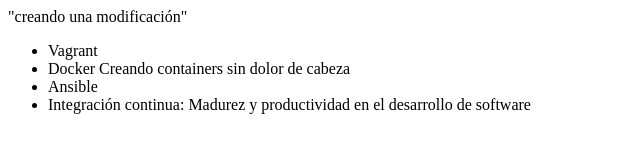
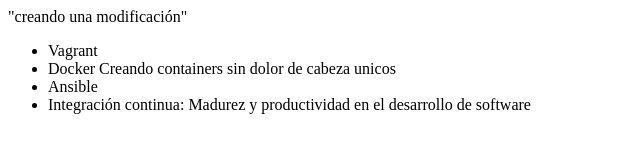
Before and after one commit to mittelbach/Alura-git, a plain HTML site: page index.html in a window 1280 px wide. Shown: the full height of the page, 0-640 px from the left. Drawn offline with Linux system fonts and the light colour scheme.

```diff
--- a/index.html
+++ b/index.html
@@ -7,7 +7,7 @@
 <body>
      <ul>
          <li> Vagrant </li>
-         <li> Docker Creando containers sin dolor de cabeza </li>
+         <li> Docker Creando containers sin dolor de cabeza unicos </li>
          <li> Ansible </li>
          <li> Integración continua: Madurez y productividad en el desarrollo de software </li>
      </ul>
```
